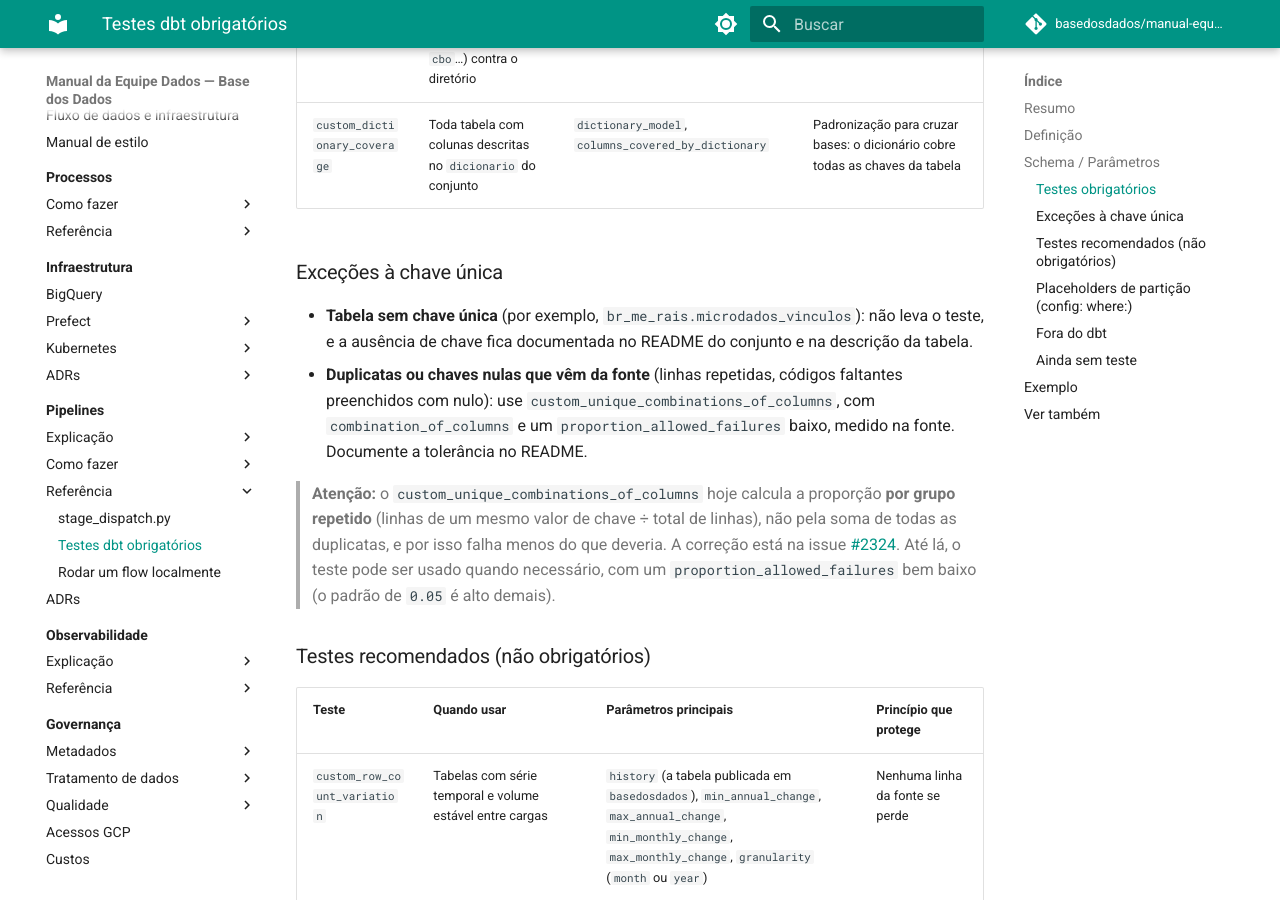
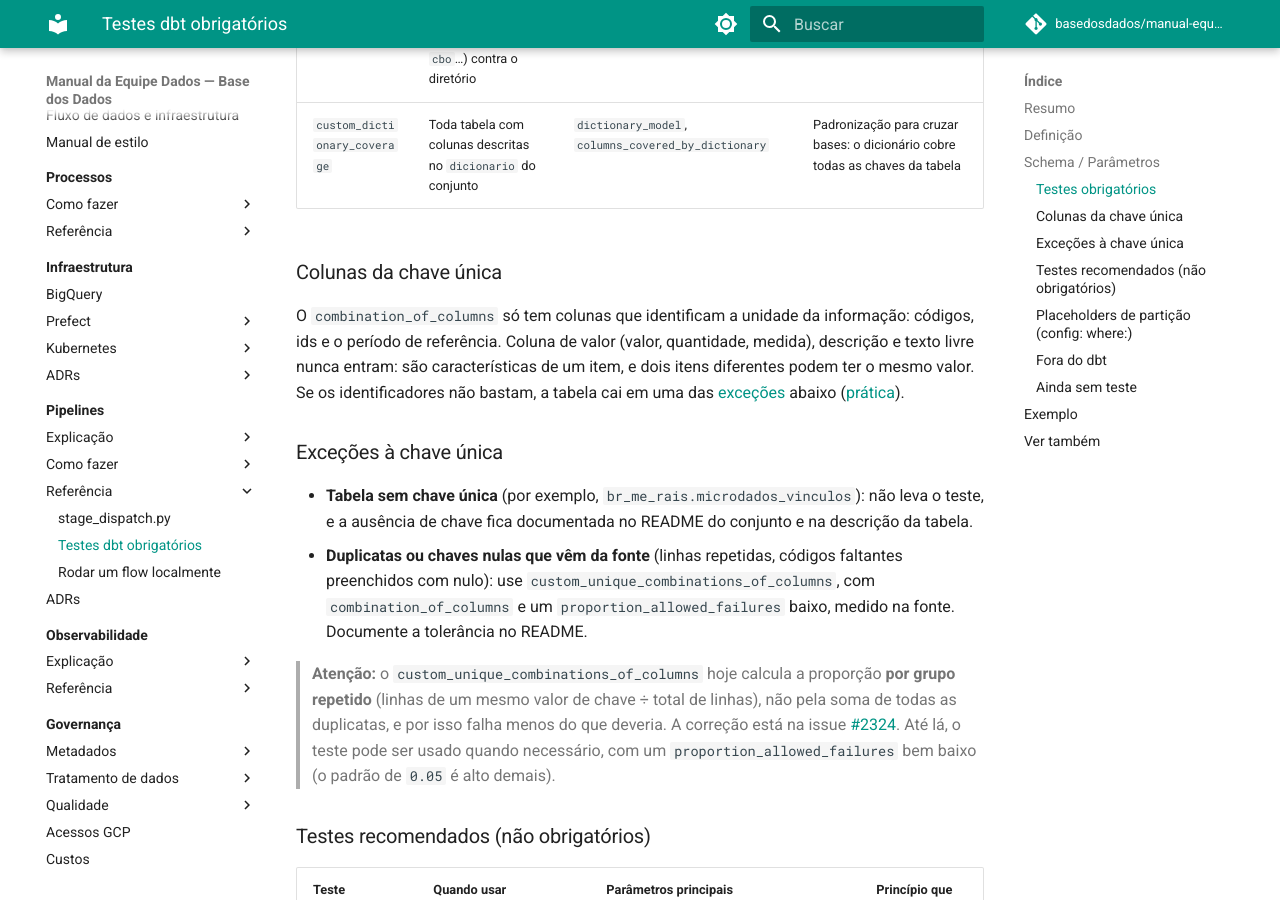
Before and after one commit to basedosdados/manual-equipe-dados, an MkDocs documentation site: the page built from docs/pipelines/referencia/testes-dbt-obrigatorios.md, in a window 1280 px wide and 900 px high, scrolled down 1714 px. Built offline with MkDocs 1.6.1 and Material for MkDocs 9.7.7, drawn with Linux system fonts in a browser that asks for light colours; comment, search, counter and statistics services are not loaded.

Commit message:
docs: chave única só com colunas identificadoras

```diff
--- a/docs/pipelines/referencia/testes-dbt-obrigatorios.md
+++ b/docs/pipelines/referencia/testes-dbt-obrigatorios.md
@@ -47,6 +47,14 @@ Regras para todos os testes:
 | `not_null_proportion_multiple_columns` | Toda tabela | `at_least: 0.99` (o padrão do teste é `0.05`, mas estamos alterando isso para `0.99`, por isso passe o valor ao incluir o teste; mudança do padrão na issue [#2323](https://github.com/basedosdados/pipelines/issues/2323)); `ignore_values`: incluir colunas com grande proporção de nulos por natureza, como colunas que só são preenchidas em uma parcela das linhas | Correção de tipo e formato: o teste valida que nenhum `safe_cast` incorreto virou nulo sem erro. Ele também captura mudança de layout na fonte, quando uma coluna é excluída |
 | `relationships` ou `custom_relationships` | Toda coluna padronizada para cruzar bases (`id_municipio`, `sigla_uf`, `cnae`, `cbo`…) contra o diretório | `to`, `field`, `ignore_values`, `proportion_allowed_failures` (padrão `0`) | Padronização para cruzar bases |
 | `custom_dictionary_coverage` | Toda tabela com colunas descritas no `dicionario` do conjunto | `dictionary_model`, `columns_covered_by_dictionary` | Padronização para cruzar bases: o dicionário cobre todas as chaves da tabela |
+
+### Colunas da chave única
+
+O `combination_of_columns` só tem colunas que identificam a unidade da informação: códigos, ids e
+o período de referência. Coluna de valor (valor, quantidade, medida), descrição e texto livre
+nunca entram: são características de um item, e dois itens diferentes podem ter o mesmo valor. Se
+os identificadores não bastam, a tabela cai em uma das [exceções](#excecoes-a-chave-unica)
+abaixo ([prática](../../governanca/tratamento-de-dados/referencia/praticas-de-tratamento.md)).
 
 ### Exceções à chave única
 
```
Also changed, not shown: docs/governanca/tratamento-de-dados/referencia/praticas-de-tratamento.md (+1 -0 lines), docs/index.md (+2 -2 lines), docs/processos/como-fazer/revisar-pr.md (+2 -0 lines).
